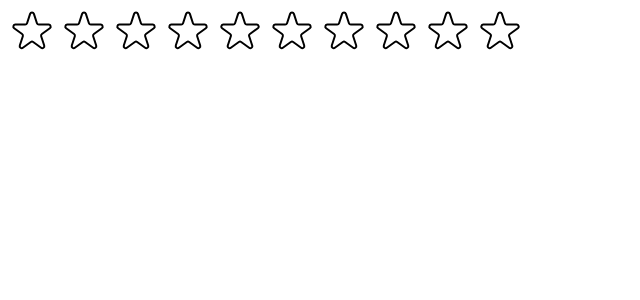
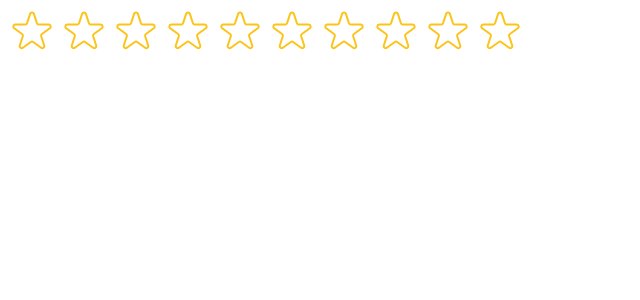
Before and after one commit to seanka/React-UsePopcorn-Web, a React (Create React App) app: page / in a window 1280 px wide. Shown: the top 300 px of the page, without its empty margins (0-640 px from the left). Built offline with nearby package versions, Linux system fonts and the light colour scheme.

Commit message:
Created the stars component more reusable

```diff
--- a/src/StarRating.js
+++ b/src/StarRating.js
@@ -11,17 +11,20 @@
   gap: "4px",
 };
 
+export default function StarRating({ maxRating = 5, color = "#fcc419", size = 48, messages = [], defaultRating = 0, onSetRating }) {
+  const [rating, setRating] = useState(defaultRating);
+  const [tempRating, setTempRating] = useState(0);
+
   const textStyle = {
+    color,
+    margin: "0",
     lineHeight: "1",
-  margin: "0",
+    fontSize: `${size / 1.5}px`,
   };
-
-export default function StarRating({ maxRating = 5 }) {
-  const [rating, setRating] = useState(0);
-  const [tempRating, setTempRating] = useState(0);
 
   function handleRating(rating) {
     setRating(rating);
+    onSetRating(rating);
   }
 
   return (
@@ -30,34 +33,36 @@
         {Array.from({ length: maxRating }, (_, i) => (
           <Star
             key={i}
+            size={size}
+            color={color}
+            onRate={() => handleRating(i + 1)}
+            onHoverOut={() => setTempRating(0)}
+            onHoverIn={() => setTempRating(i + 1)}
             full={tempRating ? tempRating >= i + 1 : rating >= i + 1}
-            onRate={() => handleRating(i + 1)}
-            onHoverIn={() => setTempRating(i + 1)}
-            onHoverOut={() => setTempRating(0)}
           />
         ))}
       </div>
-      <p style={textStyle}>{tempRating || rating || ""}</p>
+      <p style={textStyle}>{messages.length === maxRating ? messages[tempRating ? tempRating - 1 : rating - 1] : tempRating || rating || ""}</p>
     </div>
   );
 }
 
+function Star({ full, onRate, onHoverIn, onHoverOut, color, size }) {
   const starStyle = {
-  width: "48px",
-  height: "48px",
+    width: `${size}px`,
+    height: `${size}px`,
     display: "block",
     cursor: "pointer",
   };
 
-function Star({ full, onRate, onHoverIn, onHoverOut }) {
   return (
     <span role="button" style={starStyle} onClick={onRate} onMouseEnter={onHoverIn} onMouseLeave={onHoverOut}>
       {full ? (
-        <svg xmlns="http://www.w3.org/2000/svg" viewBox="0 0 20 20" fill="#000" stroke="#000">
+        <svg xmlns="http://www.w3.org/2000/svg" viewBox="0 0 20 20" fill={color} stroke={color}>
           <path d="M9.049 2.927c.3-.921 1.603-.921 1.902 0l1.07 3.292a1 1 0 00.95.69h3.462c.969 0 1.371 1.24.588 1.81l-2.8 2.034a1 1 0 00-.364 1.118l1.07 3.292c.3.921-.755 1.688-1.54 1.118l-2.8-2.034a1 1 0 00-1.175 0l-2.8 2.034c-.784.57-1.838-.197-1.539-1.118l1.07-3.292a1 1 0 00-.364-1.118L2.98 8.72c-.783-.57-.38-1.81.588-1.81h3.461a1 1 0 00.951-.69l1.07-3.292z" />
         </svg>
       ) : (
-        <svg xmlns="http://www.w3.org/2000/svg" fill="none" viewBox="0 0 24 24" stroke="#000">
+        <svg xmlns="http://www.w3.org/2000/svg" fill="none" viewBox="0 0 24 24" stroke={color}>
           <path
             strokeLinecap="round"
             strokeLinejoin="round"
--- a/src/index.js
+++ b/src/index.js
@@ -9,6 +9,6 @@
 root.render(
   <React.StrictMode>
     {/* <App /> */}
-    <StarRating maxRating={10} />
+    <StarRating maxRating={10} messages={["Terrible", "Bad", "Okay", "Good", "Amazing"]} />
   </React.StrictMode>
 );
```
Lines whose indentation alone changed are shown as unchanged.
